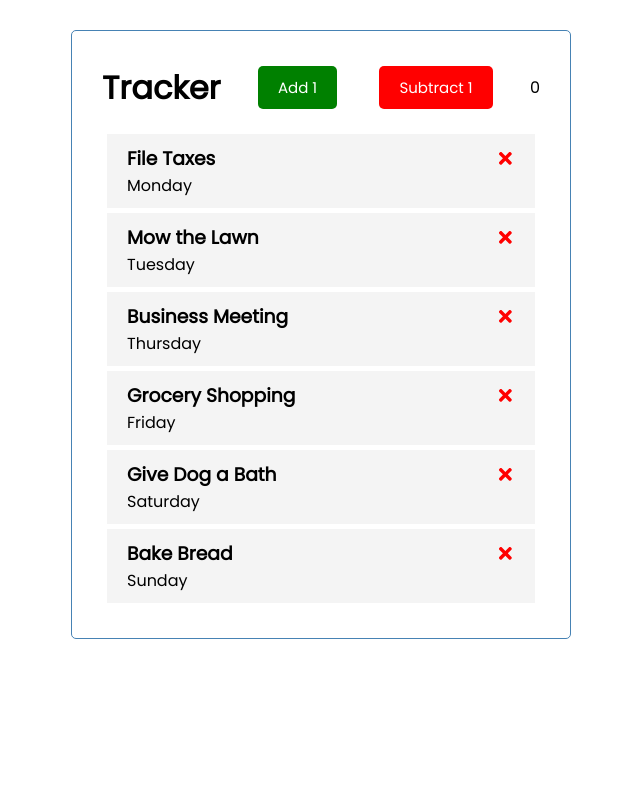
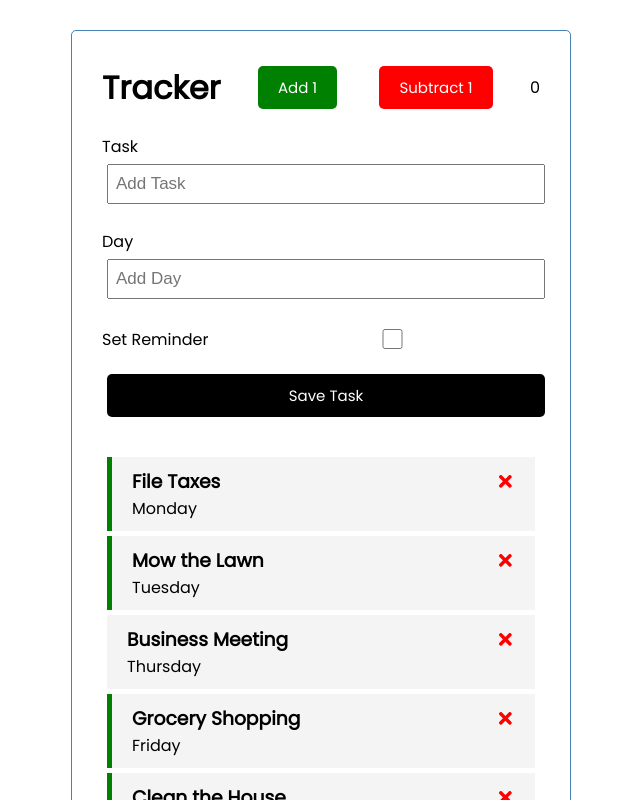
Before and after one commit to abbo-1/TimeManagementApp, a React (Create React App) app: page / in a window 1280 px wide. Shown: the top 800 px of the page, without its empty margins (319-959 px from the left). Built offline with nearby package versions, Linux system fonts and the light colour scheme.

Commit message:
added add task form

```diff
--- a/src/App.js
+++ b/src/App.js
@@ -1,5 +1,6 @@
 import Header from './components/Header'
 import Tasks from './components/Tasks'
+import AddTask from './components/AddTask'
 import { useState } from 'react'
 
 function App() {
@@ -33,7 +34,7 @@
       },
       {
           id: 5,
-          text: 'Give Dog a Bath',
+          text: 'Clean the House',
           day: 'Saturday',
           reminder: true,
       },
@@ -55,12 +56,17 @@
   // REMINDER
 
   const toggleReminder = (id) => {
-    console.log(id)
+    console.log('reminder')
+    setTasks(tasks.map((task) =>
+    task.id === id ? { ...task, reminder : !task.reminder} : task
+    )
+    )
   }
 
   return (
     <div className="container">
       <Header title='Tracker'/>
+      <AddTask/>
       {tasks.length > 0 ? (
       <Tasks
       tasks={tasks}
@@ -68,6 +74,7 @@
       onToggle={toggleReminder} />
       ) : ( 'No Tasks To Show'
       )}
+
 
     {/* <h1> Does {name} own space </h1> */}
     {/* <h1> {x ? 'Yes' : 'No'} </h1> */}
--- /dev/null
+++ b/src/components/AddTask.js
@@ -0,0 +1,24 @@
+const AddTask = () => {
+    return (
+        <form className='add-form'>
+            <div className='form-control'>
+                <label>Task</label>
+                <input type='text' placeholder='Add Task'/>
+            </div>
+
+            <div className='form-control'>
+                <label>Day</label>
+                <input type='text' placeholder='Add Day'/>
+            </div>
+
+            <div className='form-control form-control-check'>
+                <label>Set Reminder</label>
+                <input type='checkbox'/>
+            </div>
+
+            <input className='btn btn-block' type='submit' value='Save Task' />
+        </form>
+    )
+}
+
+export default AddTask
--- a/src/components/Task.js
+++ b/src/components/Task.js
@@ -2,7 +2,9 @@
 
 const Task = ( { task, onDelete, onToggle } ) => {
     return (
-        <div className="task" onDoubleClick={() => onToggle(task.id)}>
+        <div className={`task ${task.reminder ? 'reminder' :
+        ''}`}
+        onDoubleClick={() => onToggle(task.id)}>
             <h3>{task.text}
 
             <FaTimes style={ {
--- a/src/components/Tasks.js
+++ b/src/components/Tasks.js
@@ -5,7 +5,10 @@
         <>
         {tasks.map((task) => (
 
-        <Task key={tasks.id} task={task} onDelete={onDelete} onToggle={onToggle}/>
+        <Task key={tasks.id}
+        task={task}
+        onDelete={onDelete}
+        onToggle={onToggle}/>
 
         ))}
         </>
```
Also changed, not shown: 1 other file (tests, documents, lock files or other folders).
